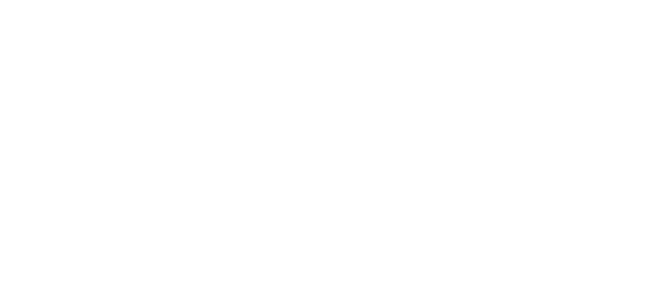
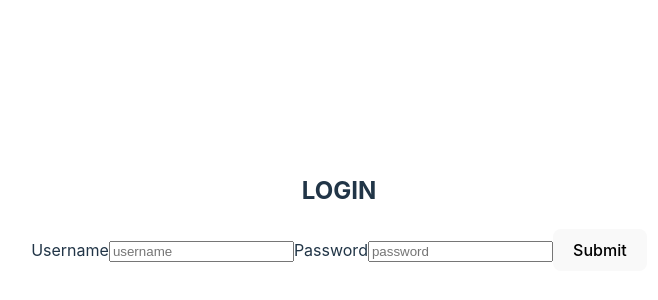
Before and after one commit to hotroddio/CAPSTONE, a React (Vite) app: page /login in a window 1280 px wide. Before the commit this address had no page. Shown: the part 188-488 px from the top of the page, without its empty margins (301-959 px from the left). Built offline with nearby package versions, Linux system fonts and the light colour scheme.

Commit message:
Login Component Complete

```diff
--- a/src/App.jsx
+++ b/src/App.jsx
@@ -4,7 +4,8 @@
 import "./App.css";
 //components
 import Home from "./components/Home";
-import Register from "./components/Register"
+import Register from "./components/Register";
+import Login from "./components/Login";
 
 function App() {
   const [token, setToken] = useState(null);
@@ -15,6 +16,7 @@
       <Routes>
         <Route path="/" element={<Home />} />
         <Route path="/register" element={<Register setToken={setToken}/>} />
+        <Route path="/login" element={<Login setToken={setToken} />} />
       </Routes>
     </BrowserRouter>
   </div>;
--- a/src/components/Login.jsx
+++ b/src/components/Login.jsx
@@ -0,0 +1,67 @@
+import { useState } from "react";
+//api
+import {useLoginMutation} from "../redux/api";
+
+
+function Login(props) {
+    const [userInfo, setUserInfo] = useState({
+        username: "",
+        password: "",
+      });
+
+
+    const [errorMsg, setError] = useState(null);
+    const [login] = useLoginMutation();
+
+    const eventHandler = async (event) => {
+        event.preventDefault();
+        const { data, error } = await login(userInfo);
+
+        if (error) {
+          setError(error.data);
+          console.log(`in event handler` , error);
+        } else {
+          props.setToken(data.token);
+          console.log(`in event handler ${JSON.stringify(data)}`);
+        }
+      };
+
+      const onUserInput = (e) => {
+        if (errorMsg) {
+          setError(null);
+        }
+        setUserInfo({ ...userInfo, [e.target.name]: e.target.value });
+      };
+
+    return (
+        <div>
+          <h2>LOGIN</h2>
+          {errorMsg ? <p>{errorMsg}</p> : <span />}
+          <form onSubmit={eventHandler}>
+            <label>
+              Username
+              <input
+                type="username"
+                placeholder="username"
+                value={userInfo.username}
+                name="username"
+                onChange={onUserInput}
+              />
+            </label>
+            <label>
+              Password
+              <input
+                type="password"
+                placeholder="password"
+                value={userInfo.password}
+                name="password"
+                onChange={onUserInput}
+              />
+            </label>
+            <button>Submit</button>
+          </form>
+        </div>
+    );
+}
+
+export default Login;
--- a/src/redux/api.js
+++ b/src/redux/api.js
@@ -1,22 +1,29 @@
 // Import the RTK Query methods from the React-specific entry point
-import { createApi, fetchBaseQuery } from '@reduxjs/toolkit/query/react'
+import { createApi, fetchBaseQuery } from "@reduxjs/toolkit/query/react";
 
 // Define our single API slice object
 export const apiSlice = createApi({
   // The cache reducer expects to be added at `state.api` (already default - this is optional)
-  reducerPath: 'api',
+  reducerPath: "api",
   // All of our requests will have URLs starting with '/fakeApi'
-  baseQuery: fetchBaseQuery({ baseUrl: 'https://fakestoreapi.com' }),
+  baseQuery: fetchBaseQuery({ baseUrl: "https://fakestoreapi.com" }),
   // The "endpoints" represent operations and requests for this server
-  endpoints: builder => ({
+  endpoints: (builder) => ({
     register: builder.mutation({
       query: (registerUser) => ({
         url: "/users",
         method: "POST",
         body: registerUser,
-    })
-    })
-  })
-})
+      }),
+    }),
+    login: builder.mutation({
+      query: (loginUser) => ({
+        url: "auth/login",
+        method: "POST",
+        body: loginUser,
+      }),
+    }),
+  }),
+});
 
-export const { useRegisterMutation } = apiSlice
+export const { useRegisterMutation, useLoginMutation } = apiSlice;
```
